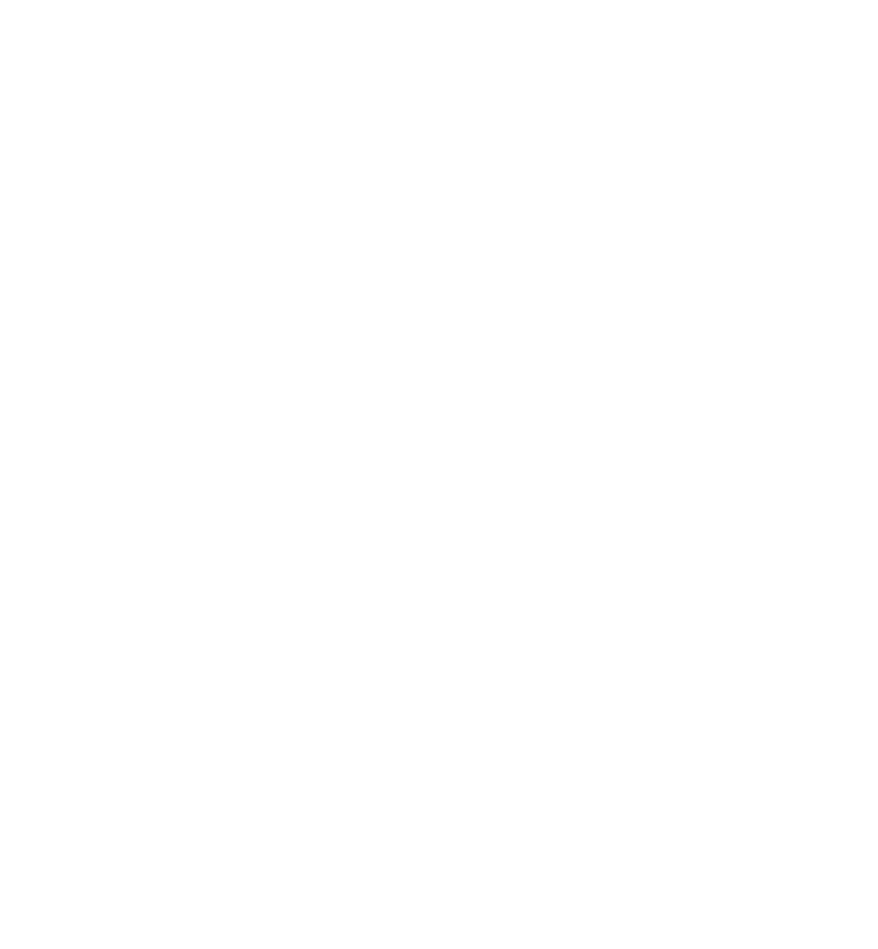
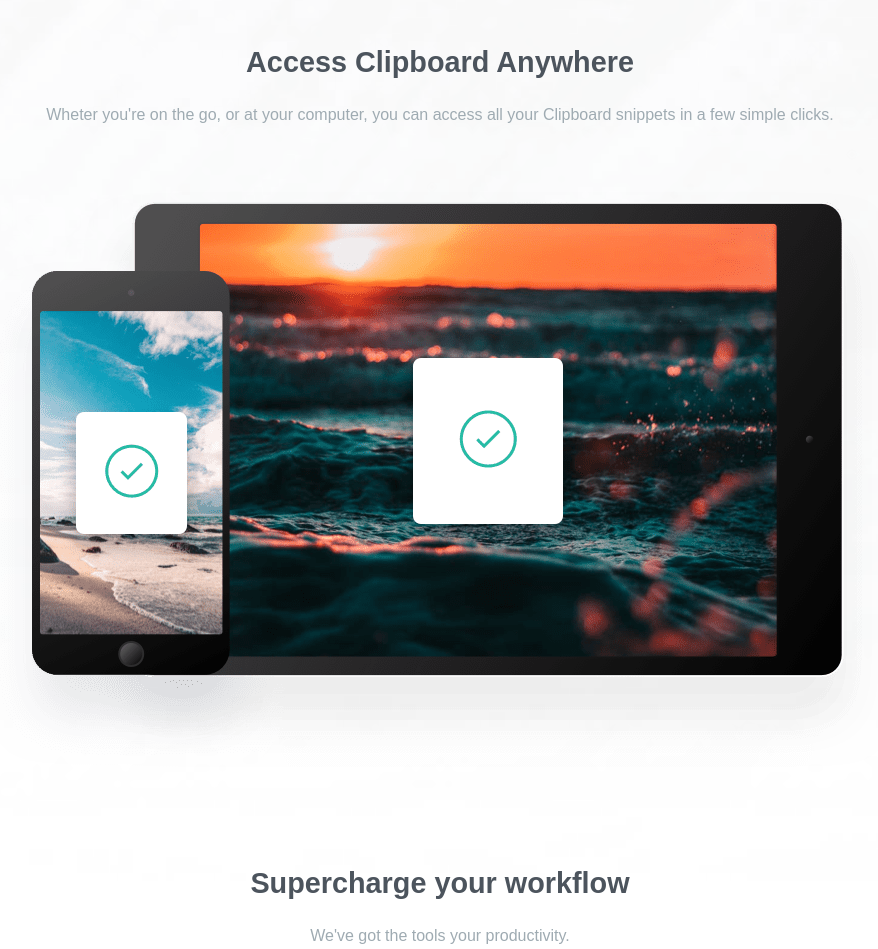
Before and after one commit to OscarAnillo/Clipboard-landing-page, a React (Create React App) app: page / in a window 1280 px wide. Shown: the part 1980-2929 px from the top of the page, without its empty margins (200-1078 px from the left). Before the commit the page ends 1876 px from the top, so only its background shows below. Built offline with nearby package versions, Linux system fonts and the light colour scheme; a web font is replaced by a local one.

Commit message:
add clipboard component

```diff
--- a/src/App.css
+++ b/src/App.css
@@ -105,6 +105,30 @@
 .inner-row-div p {
   color: hsl(201, 11%, 66%);
   font-weight: 400;
+  line-height: 1.6rem;
   width: 90%;
   margin: auto;
 }
+
+/* AccessClipboard */
+.access-section {
+  /* border: 1px solid red; */
+  padding-top: 8em;
+}
+.access-section .access-title {
+  color: hsl(210, 10%, 33%);
+  font-weight: 700;
+  font-size: 1.8rem;
+  padding-bottom: .8em;
+}
+.access-section .access-text {
+  color: hsl(201, 11%, 66%);
+  font-weight: 400;
+  line-height: 1.6rem;
+  width: 90%;
+  margin: auto;
+}
+.access-img {
+  /* border: 1px solid red; */
+  padding: 4em 0 6em 0;
+}
--- a/src/App.js
+++ b/src/App.js
@@ -1,7 +1,8 @@
 import HeaderComponent from "./components/header-component";
+import KeepTrack from "./components/keep-track-component";
+import AccessClipboard from "./components/access-clipboard-component";
 
 import "./App.css";
-import KeepTrack from "./components/keep-track-component";
 
 function App() {
   return (
@@ -9,6 +10,7 @@
       <div className="container">
         <HeaderComponent />
         <KeepTrack />
+        <AccessClipboard />
       </div>
     </div>
   );
--- /dev/null
+++ b/src/components/access-clipboard-component.js
@@ -0,0 +1,20 @@
+export default function AccessClipboard() {
+  return (
+    <section className="access-section">
+      <div>
+        <h1 className="access-title">Access Clipboard Anywhere</h1>
+        <p className="access-text">
+          Wheter you're on the go, or at your computer, you can access all your
+          Clipboard snippets in a few simple clicks.
+        </p>
+      </div>
+      <div className="access-img">
+        <img src="images/image-devices.png" alt="" />
+      </div>
+      <div>
+        <h1 className="access-title">Supercharge your workflow</h1>
+        <p className="access-text">We've got the tools your productivity.</p>
+      </div>
+    </section>
+  );
+}
```
